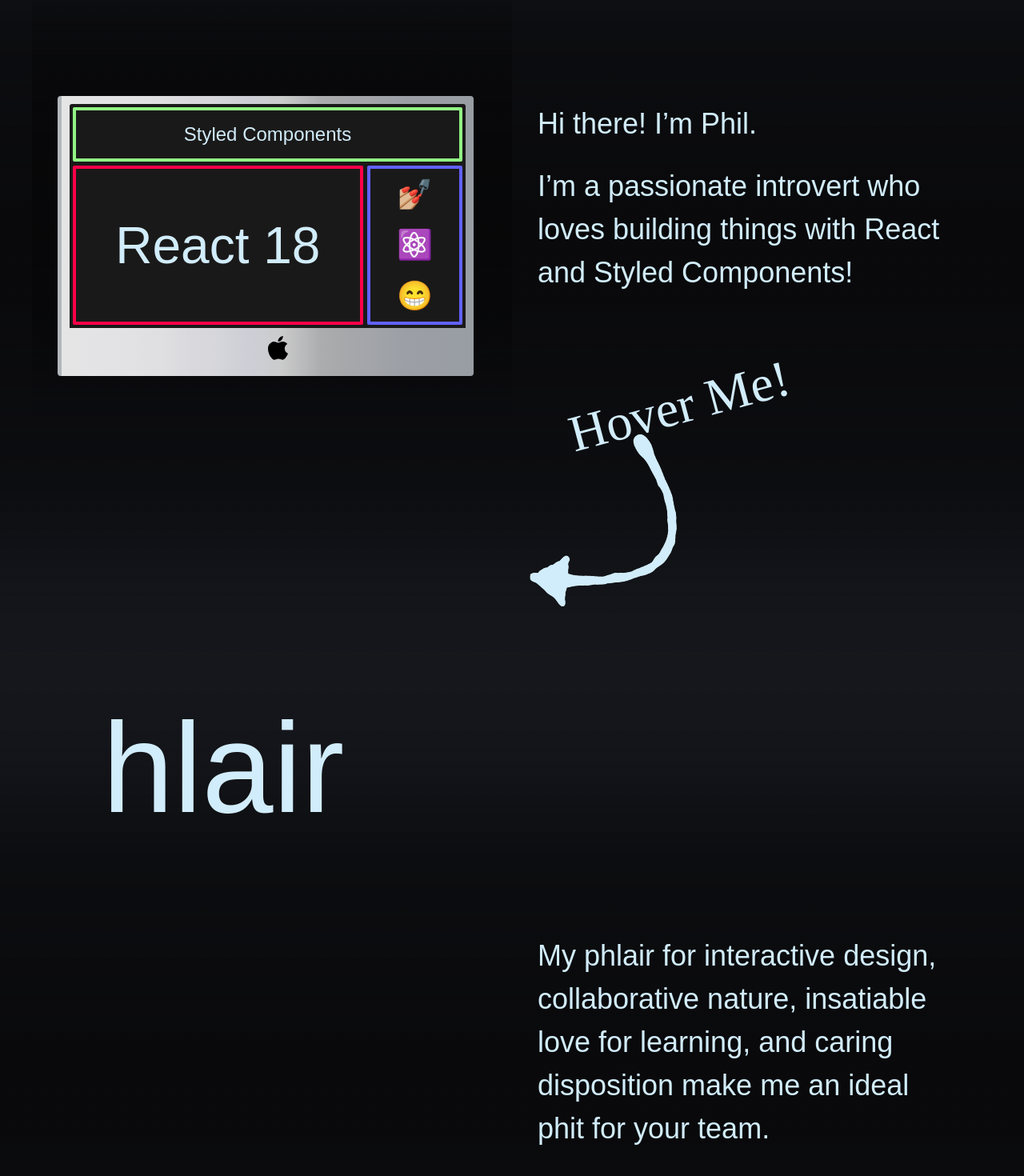
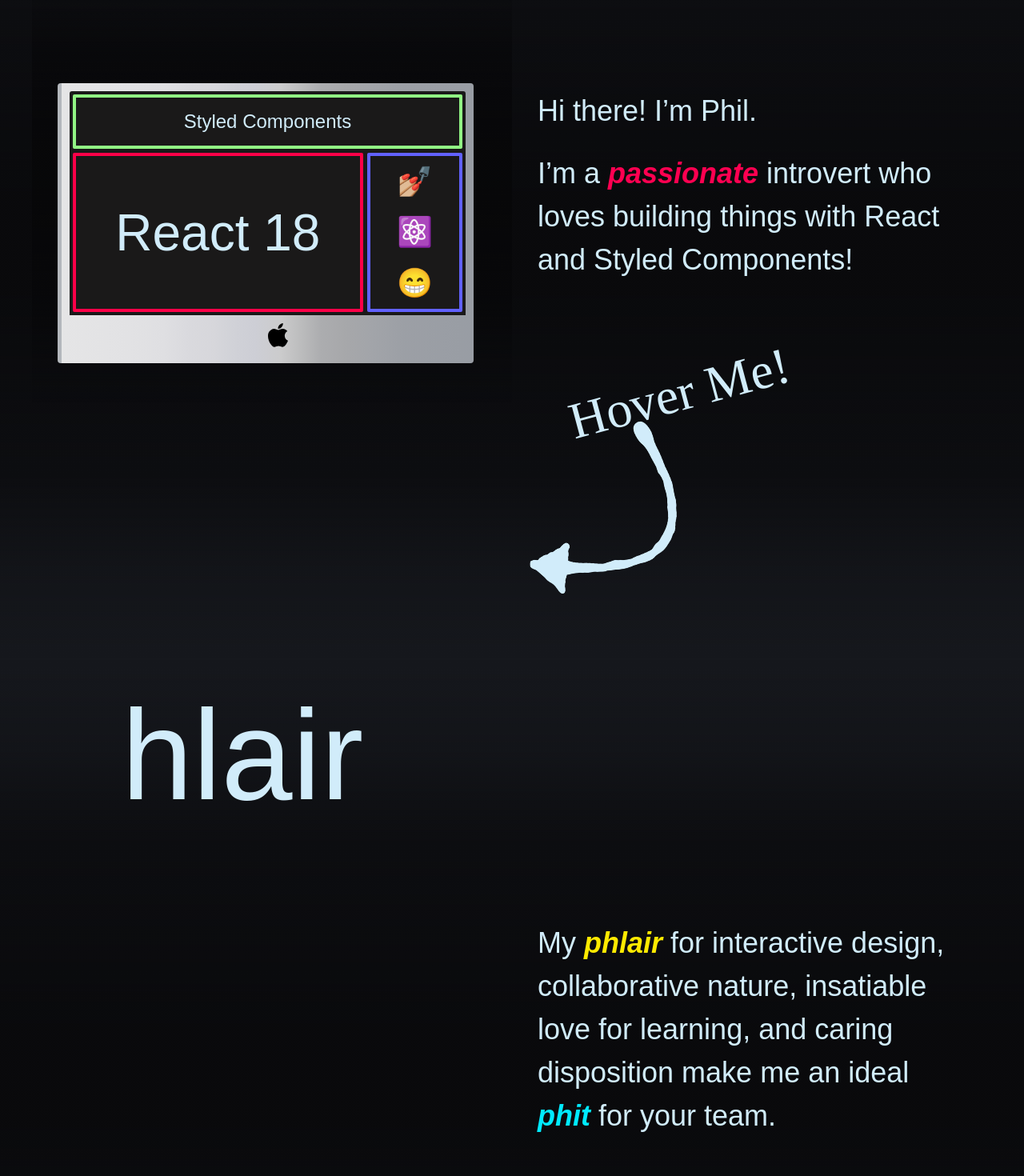
Before and after one commit to philNelson-jpn/phil-nelson-portfolio, a React (Vite) app: page / in a window 1280 px wide. Shown: the part 1256-2726 px from the top of the page at 80% size. Built offline with nearby package versions, Linux system fonts and the light colour scheme; a web font is replaced by a local one.

Commit message:
Updated the layout to use grid across the board, keeping everything centered while maintaining the fixed logo and photo. Added color schemes for ph words.

```diff
--- a/src/App.css
+++ b/src/App.css
@@ -82,8 +82,8 @@
 	font-family: 'Rubik', sans-serif;
 	color: hsl(200deg 80% 90%);
 	/* border: 1px solid green; */
-	padding-inline-start: 1rem;
-	padding-block-start: 1rem;
+	/* padding-inline-start: 1rem;
+	padding-block-start: 1rem; */
 	font-size: 10rem;
 	position: sticky;
 	left: 0;
@@ -114,6 +114,7 @@
 }
 
 .intro {
+	position: relative;
 	font-family: 'Rubik', sans-serif;
 	color: hsl(200deg 80% 90%);
 	grid-column: 2/4;
@@ -167,10 +168,56 @@
 	padding-block-end: 1rem;
 }
 
+.intro-text > p > span {
+	font-style: italic;
+	font-weight: bold;
+}
+
+.passion {
+	color: rgb(255, 0, 81);
+}
+
+.phlair {
+	color: rgb(255, 234, 0);
+}
+
+.phit {
+	color: rgb(0, 234, 255);
+}
+
+.phluid {
+	color: rgb(111, 164, 255);
+}
+
+.phashion {
+	color: rgb(250, 99, 218);
+}
+
+.phast {
+	color: rgb(99, 250, 124);
+}
+
+.phoster {
+	color: rgb(250, 104, 99);
+}
+
+.phriendly {
+	color: rgb(230, 250, 99);
+}
+
+.phruitful {
+	color: rgb(99, 250, 122);
+}
+
+.philanthropic {
+	color: rgb(99, 184, 250);
+}
+
 .sub-text {
 	position: sticky;
-	top: 2rem;
-	left: 8rem;
+	top: 0;
+	left: 0;
+	padding-inline-start: 7rem;
 	font-size: 10rem;
 	margin-bottom: -8rem;
 }
--- a/src/components/Liphelong.jsx
+++ b/src/components/Liphelong.jsx
@@ -4,7 +4,7 @@ export default function Liphelong() {
 			<div className='intro'>
 				<span className='sub-text phorever'>hast</span>
 				<div className='intro-text'>
-					<p>As a lifelong learner, I can learn new skills phast.</p>
+					<p>As a lifelong learner, I can learn new skills <span className="phast">phast</span>.</p>
 					<p>
 						I am constantly seeking to expand my expertise to become a better
 						developer and challenge myself.
--- a/src/components/Passion.jsx
+++ b/src/components/Passion.jsx
@@ -7,7 +7,7 @@ export default function Passion() {
 			<div className='intro-text'>
 				<p>Hi there! I’m Phil. </p>
 				<p>
-					I’m a passionate introvert who loves building things with React and
+					I’m a <span className="passion">passionate</span> introvert who loves building things with React and
 					Styled Components!
 				</p>
 				<div className='hover-me'>
--- a/src/components/Phlair.jsx
+++ b/src/components/Phlair.jsx
@@ -5,8 +5,9 @@ export default function Phlair() {
 				<span className='sub-text'>hlair</span>
 				<div className='intro-text'>
 					<p>
-						My phlair for interactive design, collaborative nature, insatiable
-						love for learning, and caring disposition make me an ideal phit for
+						My <span className='phlair'>phlair</span> for interactive design,
+						collaborative nature, insatiable love for learning, and caring
+						disposition make me an ideal <span className='phit'>phit</span> for
 						your team.
 					</p>
 				</div>
--- a/src/components/Phluid.jsx
+++ b/src/components/Phluid.jsx
@@ -4,9 +4,9 @@ export default function Phluid() {
 			<div className='intro'>
 				<span className='sub-text'>hluid</span>
 				<div className='intro-text'>
-					<p>I love creating phluid and dynamic layouts with CSS.</p>
+					<p>I love creating <span className="phluid">phluid</span> and dynamic layouts with CSS.</p>
 					<p>
-						I phashion visually stunning interfaces, and utilize React to
+						I <span className="phashion">phashion</span> visually stunning interfaces, and utilize React to
 						deliver engaging user experiences.
 					</p>
 				</div>
--- a/src/components/Phriendly.jsx
+++ b/src/components/Phriendly.jsx
@@ -5,8 +5,7 @@ export default function Passion() {
 				<span className='sub-text'>hriendly</span>
 				<div className='intro-text'>
 					<p>
-						I&apos;m thrilled to contribute my skills and phoster a phriendly,
-						phruitful, and philanthropic environment within your projects.
+						I&apos;m thrilled to contribute my skills and <span className="phoster">phoster</span> a <span className="phriendly">phriendly</span>, <span className="phruitful">phruitful</span>, and <span className="philanthropic">philanthropic</span> environment within your projects.
 					</p>
 				</div>
 			</div>
```
